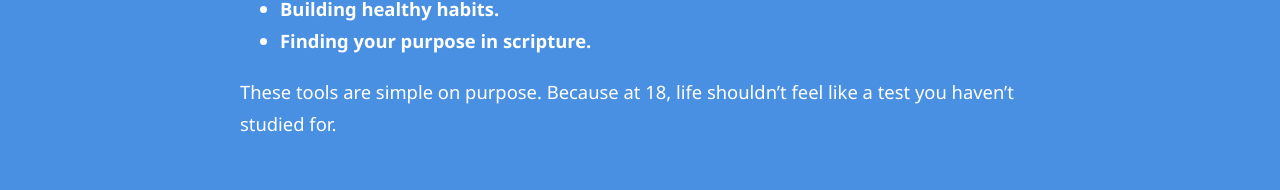
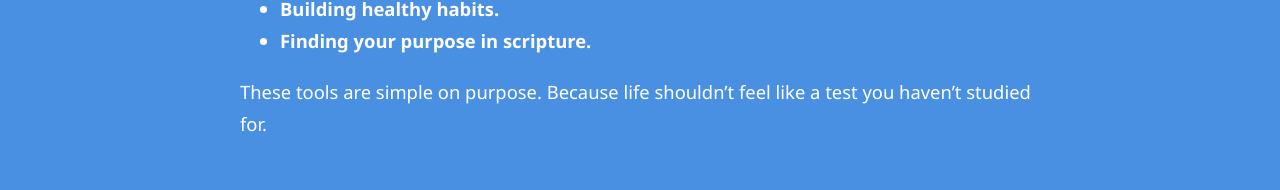
Before and after one commit to spelillo/LifeSimplifiedHub, a plain HTML site: page index.html in a window 1280 px wide. Shown: the part 392-582 px from the top of the page. Drawn offline with Linux system fonts and the light colour scheme.

Commit message:
Update index.html

```diff
--- a/index.html
+++ b/index.html
@@ -24,7 +24,7 @@
         <li><strong>Finding your purpose in scripture.</strong></li>
       </ul>
 
-      <p>These tools are simple on purpose. Because at 18, life shouldn’t feel like a test you haven’t studied for.</p>
+      <p>These tools are simple on purpose. Because life shouldn’t feel like a test you haven’t studied for.</p>
     </section>
   </header>
 </body>
```
